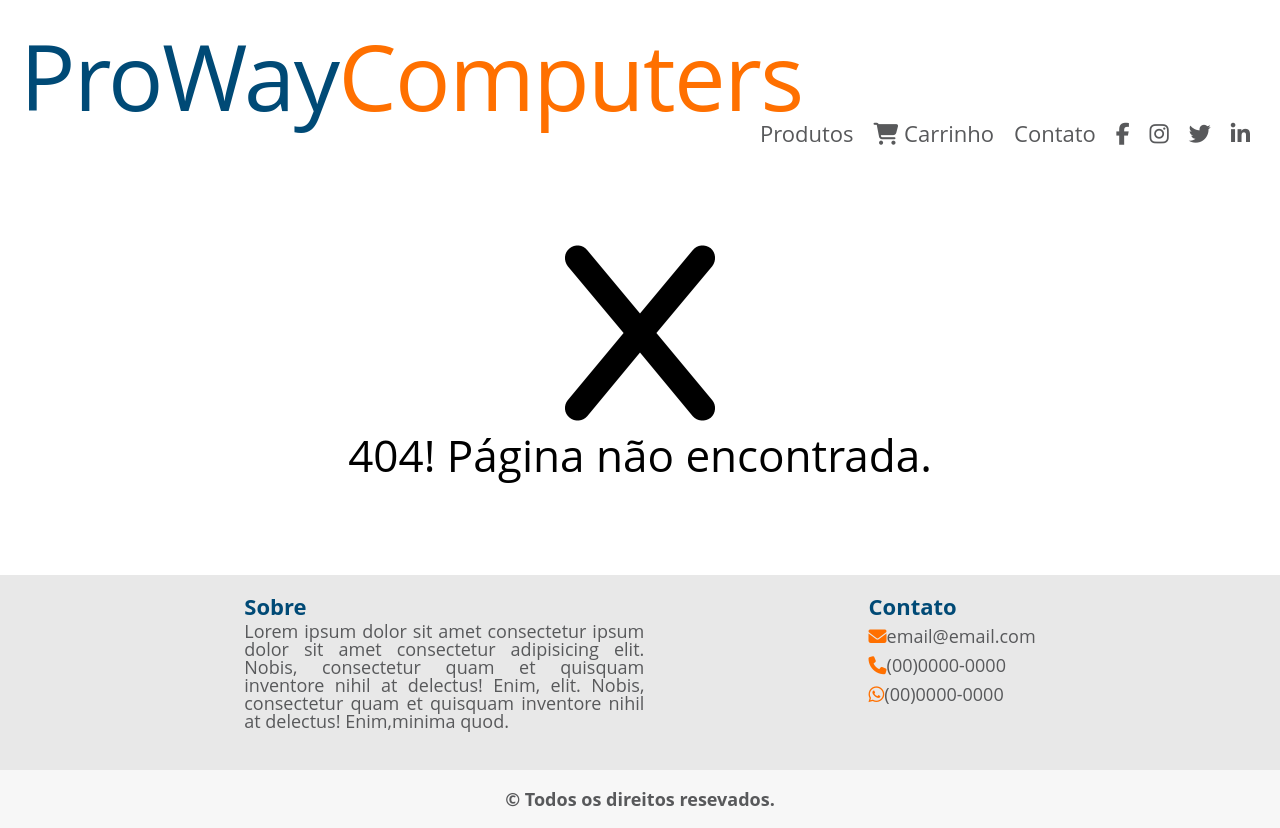
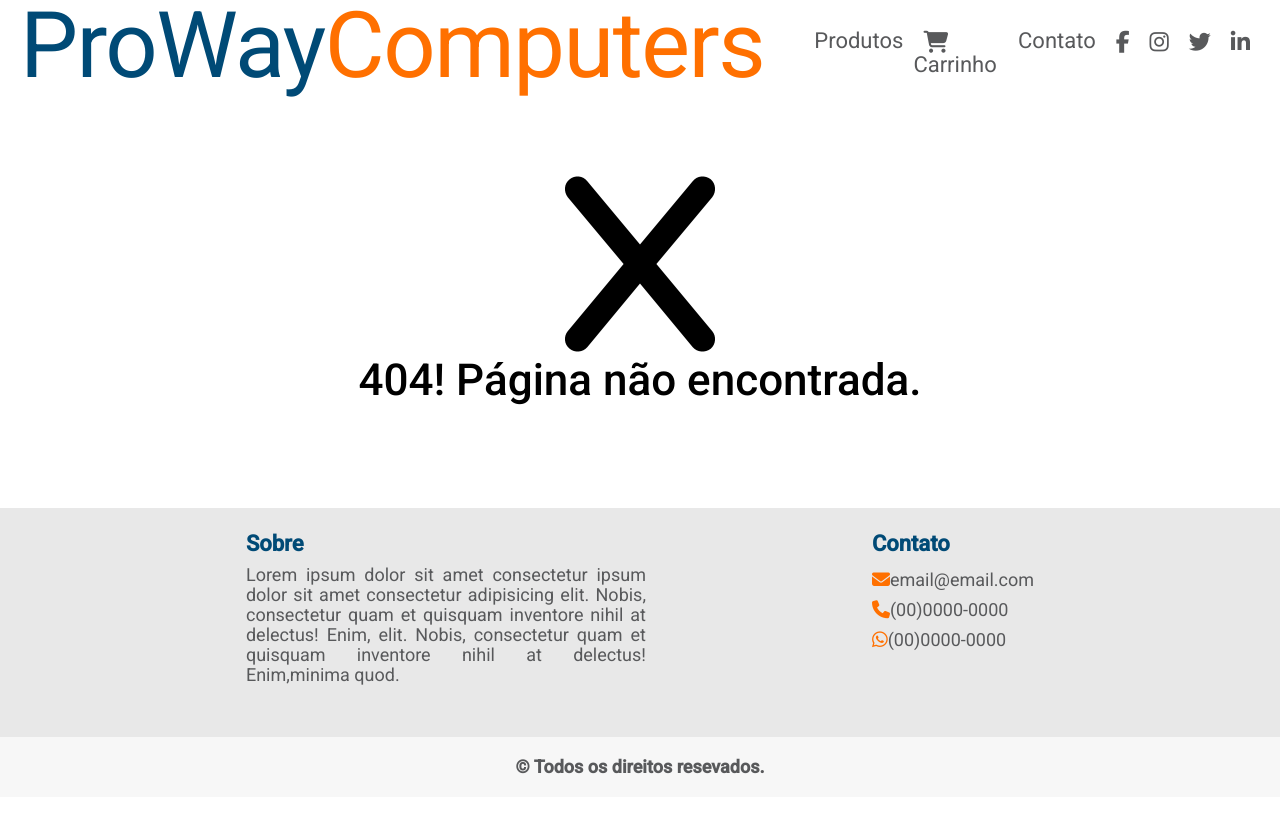
Before and after one commit to gabrielrsantana/proway-computers, an Angular app: page /carrinho in a window 1280 px wide. After the commit the page ends 800 px from the top, so only its background shows below. Built offline with nearby package versions, Linux system fonts and the light colour scheme.

Commit message:
produtos service e instalando angular material

```diff
--- a/angular.json
+++ b/angular.json
@@ -30,6 +30,7 @@
               "src/assets"
             ],
             "styles": [
+              "./node_modules/@angular/material/prebuilt-themes/indigo-pink.css",
               "src/styles.css"
             ],
             "scripts": []
@@ -97,6 +98,7 @@
               "src/assets"
             ],
             "styles": [
+              "./node_modules/@angular/material/prebuilt-themes/indigo-pink.css",
               "src/styles.css"
             ],
             "scripts": []
--- a/package.json
+++ b/package.json
@@ -11,10 +11,12 @@
   "private": true,
   "dependencies": {
     "@angular/animations": "~13.3.0",
+    "@angular/cdk": "^13.3.9",
     "@angular/common": "~13.3.0",
     "@angular/compiler": "~13.3.0",
     "@angular/core": "~13.3.0",
     "@angular/forms": "~13.3.0",
+    "@angular/material": "^13.3.9",
     "@angular/platform-browser": "~13.3.0",
     "@angular/platform-browser-dynamic": "~13.3.0",
     "@angular/router": "~13.3.0",
--- a/src/app/produtos.service.ts
+++ b/src/app/produtos.service.ts
@@ -5,7 +5,7 @@ import { IProduto,produtos } from './produtos';
   providedIn: 'root'
 })
 export class ProdutosService {
-produtos: IProduto[] = produtos;
+produtos: IProduto[] = produtos;//produtos vem do arquivo .ts
 
   constructor() { }
 
@@ -14,7 +14,7 @@ produtos: IProduto[] = produtos;
   }
 
   getOne(produtoId:number){
-    console.log("entrou em getOne(id)");
+    //console.log("entrou em getOne(id)");
     return this.produtos.find(produto => produto.id === produtoId);
   }
 }
--- a/src/app/produtos/detalhes-produto/detalhes-produto.component.html
+++ b/src/app/produtos/detalhes-produto/detalhes-produto.component.html
@@ -6,7 +6,7 @@
 
    <div class="product-description__container">
     <h2 class="product__name">{{ produto?.descricao }}</h2>
-    <h3 class="product__price">{{ produto?.preco }}</h3>
+    <h3 class="product__price">{{ produto?.preco | currency:"BRL"}}</h3>
     <p>Estoque disponivel</p>
     <label>
        quantidade:
@@ -14,7 +14,7 @@
        <input type="number" [(ngModel)]="quantidade"> Unidade(s)
     </label>
     <p class="product__avaiability">
-    {{ produto?.quantidadeEstoque}} unidade(s) em estoque.
+    {{ produto?.quantidadeEstoque }} unidade(s) em estoque.
     </p>
     <button>Adicionar ao carrinho</button>
    </div>
--- a/src/app/produtos/detalhes-produto/detalhes-produto.component.ts
+++ b/src/app/produtos/detalhes-produto/detalhes-produto.component.ts
@@ -18,11 +18,14 @@ export class DetalhesProdutoComponent implements OnInit {
   constructor(private produtosService: ProdutosService, private route: ActivatedRoute) { }
 
   ngOnInit(): void {
+    //traz todos os parametros
     const routeParams = this.route.snapshot.paramMap;
+
     const produtoId = Number(routeParams.get("id"));
+    console.log("produto ID = "+produtoId);
     //converte a string para numero,quando pega da rota vem como string
     this.produto = this.produtosService.getOne(produtoId);
-    console.log(this.produto?.descricao);
+    console.log(this.produto);
   }
 
 }
--- a/src/app/produtos/produtos-routing.module.ts
+++ b/src/app/produtos/produtos-routing.module.ts
@@ -5,7 +5,7 @@ import { ProdutosComponent } from './produtos.component';
 
 const routes: Routes = [
   { path: '', component: ProdutosComponent },
-  { path: ':id ', component: DetalhesProdutoComponent }
+  { path: ':id', component: DetalhesProdutoComponent }
 ];
 
 @NgModule({
--- a/src/app/produtos/produtos.component.ts
+++ b/src/app/produtos/produtos.component.ts
@@ -18,6 +18,7 @@ produtos: IProduto[] | undefined;
 
   ngOnInit(): void {
     this.produtos = this.produtosService.getAll();
+    console.log("tamanho produtos="+this.produtos.length);
   }
 
 }
--- a/src/index.html
+++ b/src/index.html
@@ -8,8 +8,11 @@
   <link rel="icon" type="image/x-icon" href="favicon.ico">
   <!-- inserindo script fontawesome -->
   <script src="https://kit.fontawesome.com/3a13e3d1e4.js" crossorigin="anonymous"></script>
+  <link rel="preconnect" href="https://fonts.gstatic.com">
+  <link href="https://fonts.googleapis.com/css2?family=Roboto:wght@300;400;500&display=swap" rel="stylesheet">
+  <link href="https://fonts.googleapis.com/icon?family=Material+Icons" rel="stylesheet">
 </head>
-<body>
+<body class="mat-typography">
   <app-root></app-root>
 </body>
 
--- a/src/styles.css
+++ b/src/styles.css
@@ -90,3 +90,5 @@ textarea {
 .invalid:focus {
 	border-color: red;
 }
+html, body { height: 100%; }
+body { margin: 0; font-family: Roboto, "Helvetica Neue", sans-serif; }
```
Also changed, not shown: src/app/app.module.ts (+6 -2 lines), src/app/notificacao.service.ts (added, +9 -0 lines), 2 other files (tests, documents, lock files or other folders).
